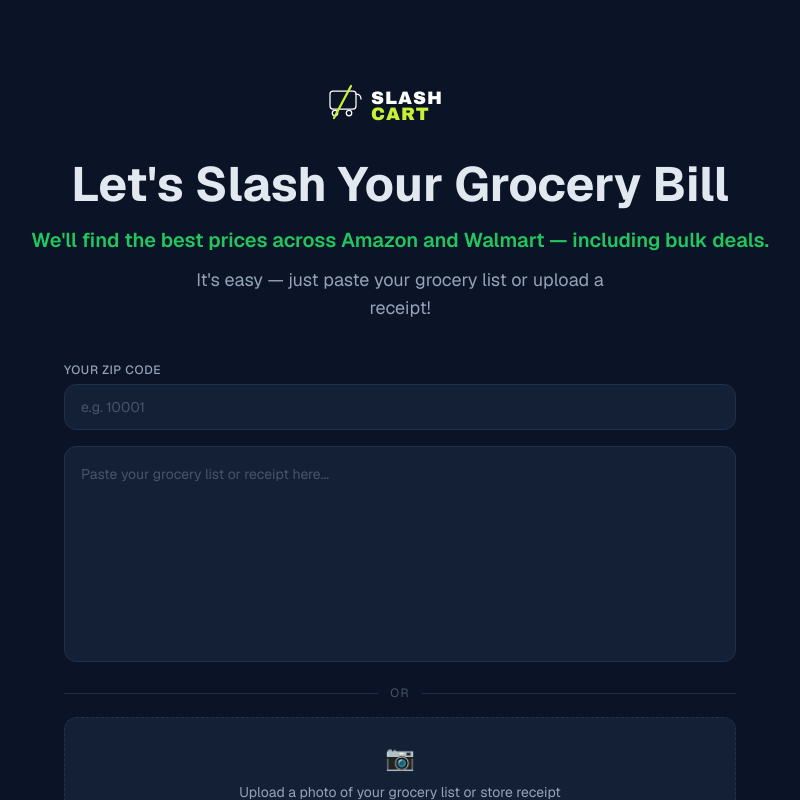
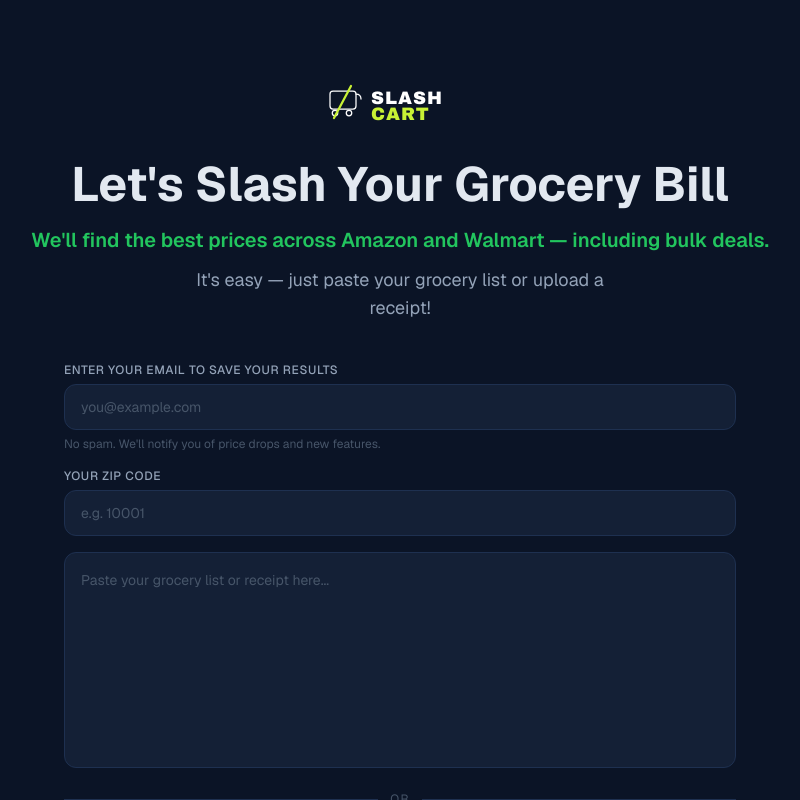
Before and after one commit to mchitnis99/slashcart-app, a Next.js app: page / in a window 1280 px wide. Shown: the top 800 px of the page, without its empty margins (240-1040 px from the left). Built offline with nearby package versions, Linux system fonts and the light colour scheme.

Commit message:
Add optional email capture above grocery list input

```diff
--- /dev/null
+++ b/app/api/waitlist/route.ts
@@ -0,0 +1,26 @@
+import { createClient } from "@supabase/supabase-js";
+
+const supabase = createClient(
+  process.env.NEXT_PUBLIC_SUPABASE_URL!,
+  process.env.SUPABASE_SERVICE_ROLE_KEY!
+);
+
+export async function POST(request: Request) {
+  const body = await request.json().catch(() => null);
+  const email = typeof body?.email === "string" ? body.email.trim().toLowerCase() : "";
+
+  if (!email || !/^[^\s@]+@[^\s@]+\.[^\s@]+$/.test(email)) {
+    return Response.json({ error: "Invalid email." }, { status: 400 });
+  }
+
+  const { error } = await supabase
+    .from("waitlist")
+    .upsert({ email }, { onConflict: "email", ignoreDuplicates: true });
+
+  if (error) {
+    console.error("[waitlist]", error.message);
+    return Response.json({ error: "Failed to save email." }, { status: 500 });
+  }
+
+  return Response.json({ ok: true });
+}
--- a/app/components/GroceryInput.tsx
+++ b/app/components/GroceryInput.tsx
@@ -7,6 +7,7 @@
   const router = useRouter();
   const fileInputRef = useRef<HTMLInputElement>(null);
 
+  const [email, setEmail] = useState("");
   const [zipCode, setZipCode] = useState("");
   const [text, setText] = useState("");
   const [imageFile, setImageFile] = useState<File | null>(null);
@@ -67,6 +68,15 @@
       sessionStorage.setItem("slashcart_items", JSON.stringify(items));
       sessionStorage.setItem("slashcart_excluded", JSON.stringify(excluded_items ?? []));
       sessionStorage.setItem("slashcart_zipcode", zipCode.trim());
+
+      if (email.trim()) {
+        fetch("/api/waitlist", {
+          method: "POST",
+          headers: { "Content-Type": "application/json" },
+          body: JSON.stringify({ email: email.trim() }),
+        }).catch(() => {});
+      }
+
       router.push("/results");
     } catch (err) {
       setError(err instanceof Error ? err.message : "Something went wrong.");
@@ -77,6 +87,22 @@
 
   return (
     <form onSubmit={handleSubmit} className="w-full max-w-2xl mx-auto space-y-4">
+      <div>
+        <label className="block text-[#94a3b8] text-xs font-medium uppercase tracking-wider mb-1.5">
+          Enter your email to save your results
+        </label>
+        <input
+          type="email"
+          value={email}
+          onChange={(e) => setEmail(e.target.value)}
+          placeholder="you@example.com"
+          className="w-full rounded-xl border border-[#1e3050] bg-[#142036] text-[#e2e8f0] placeholder-[#475569] px-4 py-3 text-sm focus:outline-none focus:ring-2 focus:ring-[#22c55e] transition"
+        />
+        <p className="text-[#475569] text-xs mt-1.5">
+          No spam. We&apos;ll notify you of price drops and new features.
+        </p>
+      </div>
+
       <div>
         <label className="block text-[#94a3b8] text-xs font-medium uppercase tracking-wider mb-1.5">
           Your zip code
```
